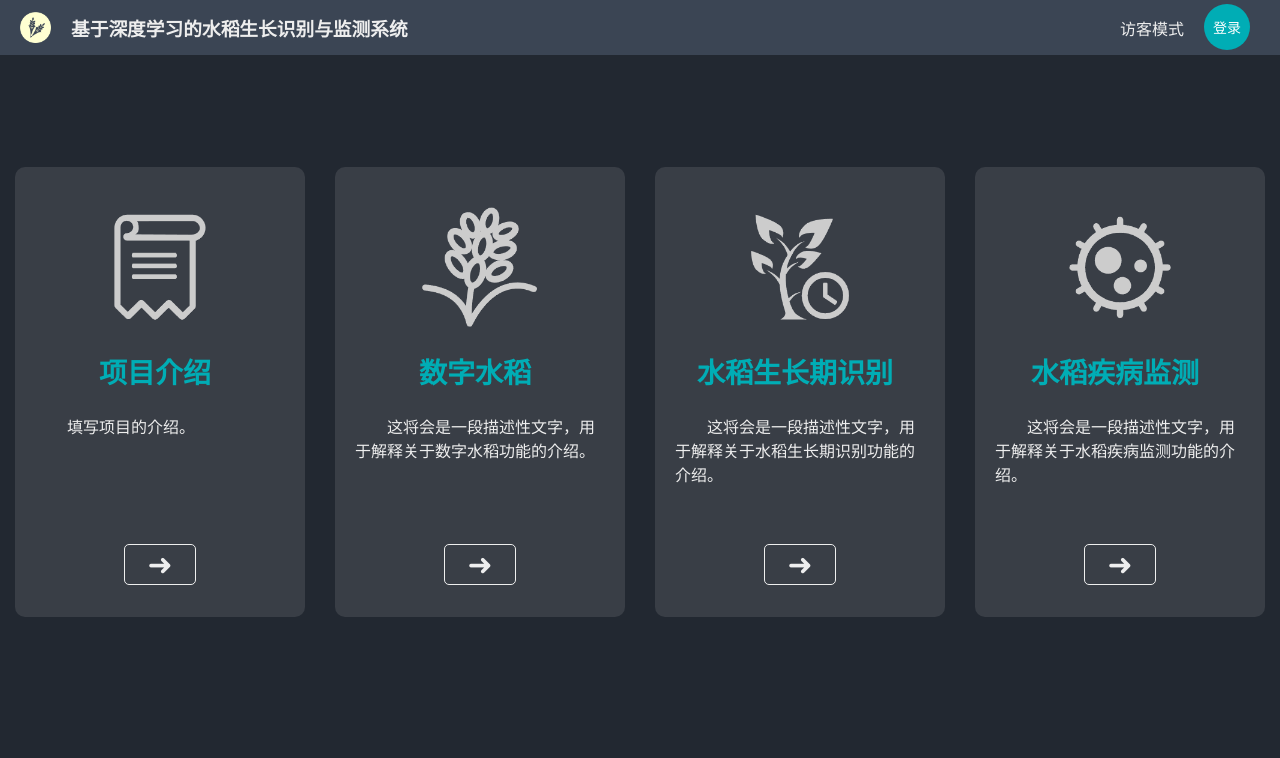
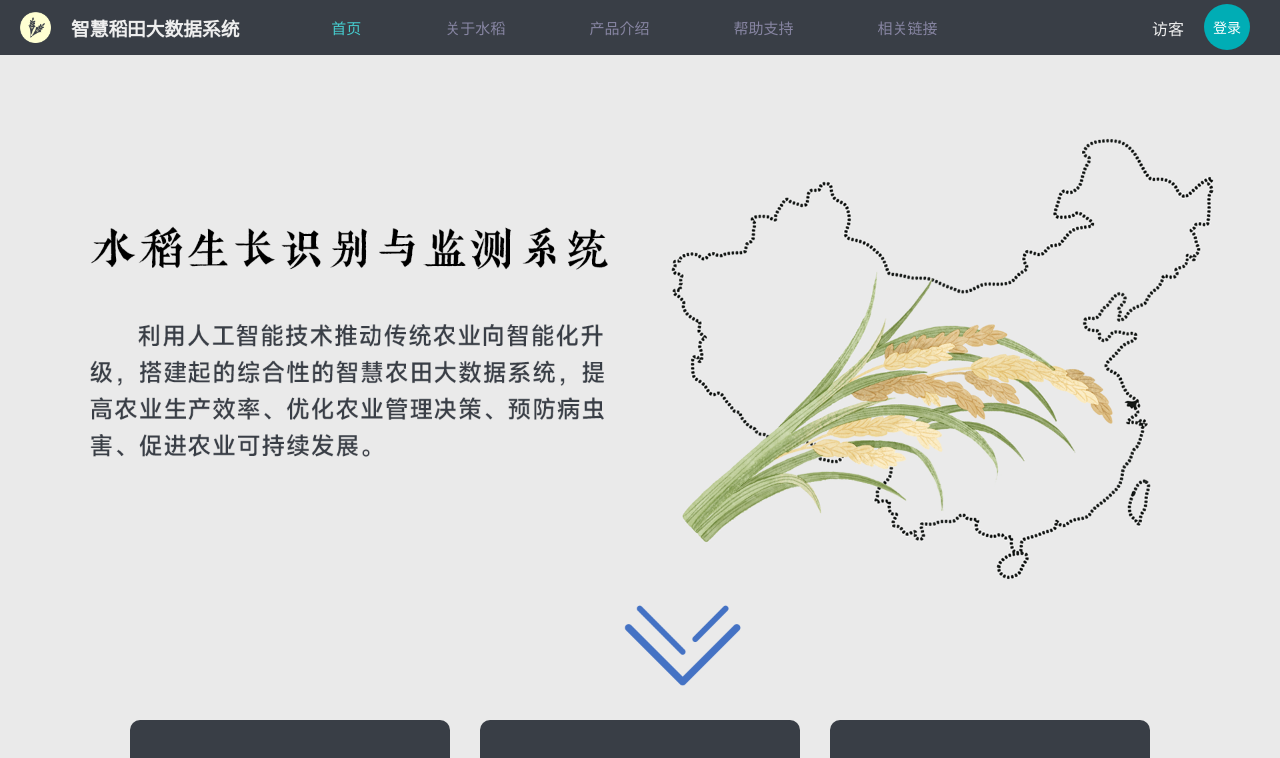
Before and after one commit to yutian0525/paddy-project, a Vue app: page / in a window 1280 px wide. Shown: the top 758 px of the page. Built offline with nearby package versions, Linux system fonts and the light colour scheme.

Commit message:
改了个首页

```diff
--- a/src/App.vue
+++ b/src/App.vue
@@ -3,10 +3,17 @@
   <div class="bar">
     <img @click="gotohome" src="./views/icons/ico.png" alt="本地图片"
       style="cursor: pointer;width: 31px;height: 31px;margin-top: 0px;margin-left: 20px;" />
-    <h3 @click="gotohome" style="cursor: pointer;color: #eeeeee;margin-left: 20px;">基于深度学习的水稻生长识别与监测系统</h3>
+    <h3 @click="gotohome" style="cursor: pointer;color: #eeeeee;margin-left: 20px;">智慧稻田大数据系统</h3>
+    <div style="display: flex;height: 55px;justify-content: left;margin-left: 50px;">
+    <button class="barbutton" style="color:#46cdcf">首页</button>
+    <button class="barbutton">关于水稻</button>
+    <button class="barbutton">产品介绍</button>
+    <button class="barbutton">帮助支持</button>
+    <button class="barbutton">相关链接</button>
+    </div>
     <div style="display: flex; flex: 1;height: 55px;justify-content: right;">
       <div style="display: flex; " v-if="!$userid.value">
-        <p style="color: #eeeeee;">访客模式</p>
+        <p style="color: #eeeeee;">访客</p>
         <button class="loginbutton" @click="gologinpage">登录</button>
       </div>
       <div style="display: flex; " v-if="$userid.value">
--- a/src/views/Home.vue
+++ b/src/views/Home.vue
@@ -1,6 +1,11 @@
 <!-- Home.vue -->
 <template>
+<div class="screen">
+<img src="./pic/homeshow2.png" class="homeimg" />
+</div>
+
   <div class="screen">
+  <!--
     <div class="section">
       <img src="./icons/介绍.png" alt="本地图片" class="my-image" />
       <h2 class="title">项目介绍</h2>
@@ -9,6 +14,7 @@
       </div>
       <button class="mbutton" @click="goToPage('ProjectIntroduction')">➜</button>
     </div>
+    -->
     <div class="section">
       <img src="./icons/水稻.png" alt="本地图片" class="my-image" />
       <h2 class="title">数字水稻</h2>
@@ -53,6 +59,6 @@ export default {
 
 <style>
 body {
-  background-color: #222831;
+  background-color: #eaeaea;
 }
 </style>
--- a/src/views/style/button.css
+++ b/src/views/style/button.css
@@ -8,6 +8,29 @@
     padding: 2px 22px;
     border-radius: 5px;
     align-items: center;
+
+    transition: all 0.2s ease;
+
+    &:hover {
+        background-color: #555C68;
+        /* 鼠标悬停时的背景色 */
+        cursor: pointer;
+    }
+
+    &:active {
+        background-color: #707A89;
+    }
+}
+
+.barbutton{
+    font-size: 15px;
+    color: #8785a2;
+    background-color: #393e46;
+    align-items: center;
+    border-width: 0px;
+    padding: 2px 32px;
+    margin-left: 10px;
+    margin-right: 10px;
 
     transition: all 0.2s ease;
 
--- a/src/views/style/div.css
+++ b/src/views/style/div.css
@@ -1,6 +1,5 @@
 .screen {
     display: flex;
-    height: 98vh;
     width: 100%;
     justify-content: center;
     align-items: center;
@@ -72,7 +71,7 @@
     left: 0;
     height: 55px;
     width: 100%;
-    background-color: #3B4554;
+    background-color: #393e46;
     z-index: 10;
 }
 
--- a/src/views/style/img.css
+++ b/src/views/style/img.css
@@ -24,6 +24,10 @@
     width: 440px;
     height: auto;
 
+}
+.homeimg{
+    width: 100%;
+    height: auto;
 }
 .pic {
     height: 450px;
```
Also changed, not shown: src/views/pic/homeshow.png (added), src/views/pic/homeshow2.png (added).
